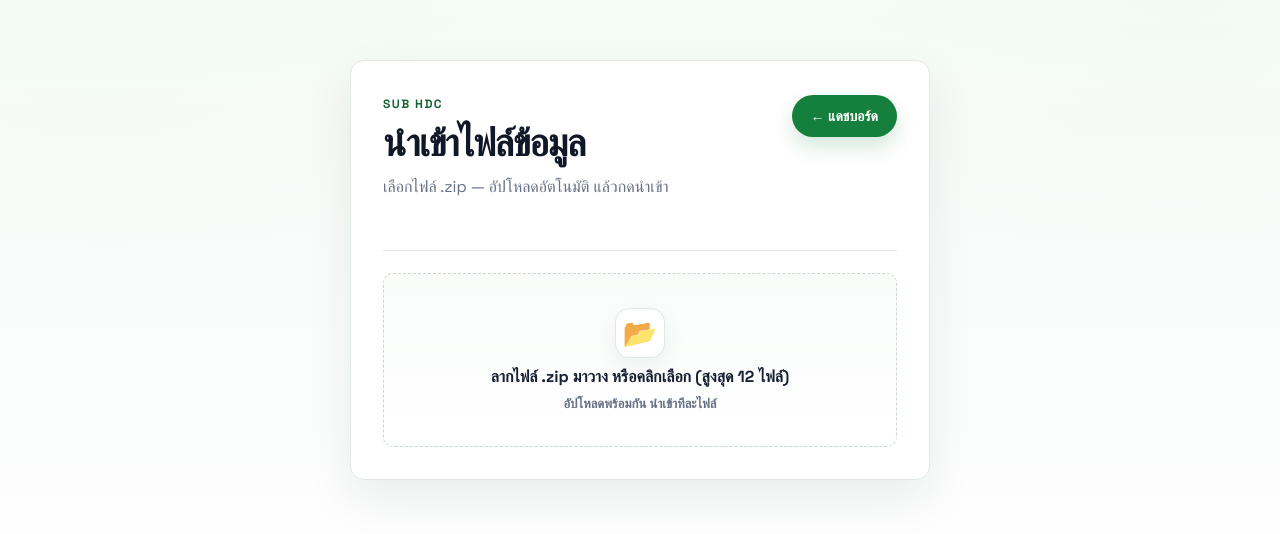
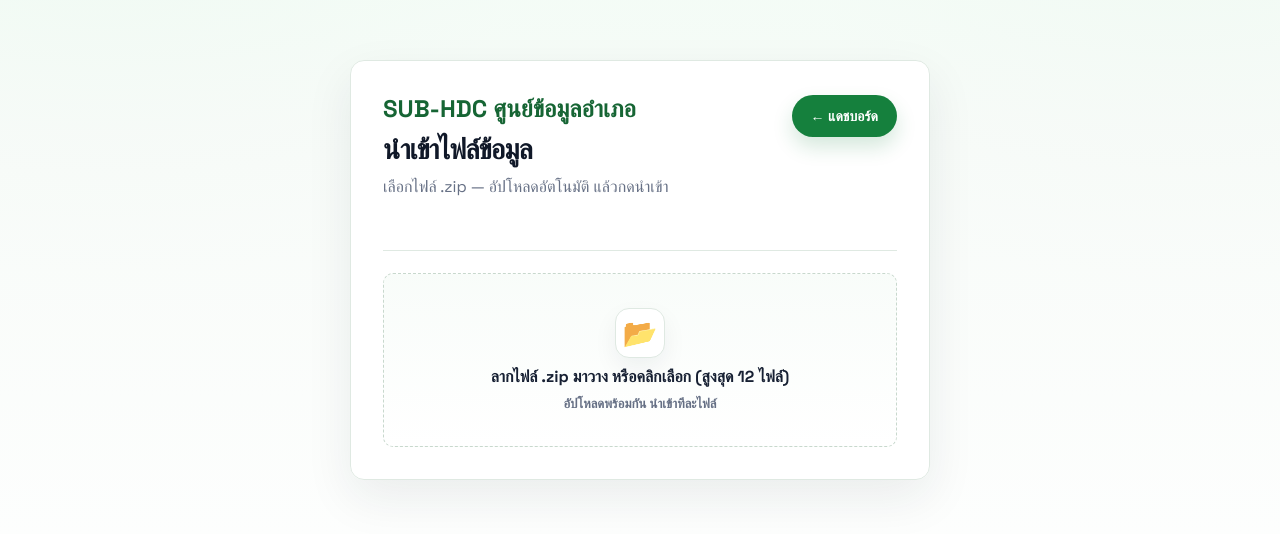
Before and after one commit to tehnplk/SUB_HDC, a Next.js app in the folder webapp/: page /upload in a window 1280 px wide. Shown: the part 130-664 px from the top of the page. Built offline with nearby package versions, Linux system fonts and the light colour scheme.

Commit message:
style: replace dashboard eyebrow/h1 with h4 pageHeaderTitle for SUB-HDC ศูนย์ข้อมูลอำเภอ

```diff
--- a/webapp/app/dashboard/file-list/page.js
+++ b/webapp/app/dashboard/file-list/page.js
@@ -41,8 +41,7 @@ export default function FileListDashboard() {
       <section className="panel panelWide dashboardPanel">
         <div className="headerRow">
           <div>
-            <p className="eyebrow">SUB HDC</p>
-            <h1>Dashboard</h1>
+            <h4 className="pageHeaderTitle">SUB-HDC ศูนย์ข้อมูลอำเภอ</h4>
             <p className="lead">จำนวนข้อมูลสะสมในระบบแยกตามรายแฟ้ม</p>
           </div>
           <Link href="/upload" className="navLink">
--- a/webapp/app/dashboard/hos-list/page.js
+++ b/webapp/app/dashboard/hos-list/page.js
@@ -55,8 +55,7 @@ export default function HosListDashboard() {
       <section className="panel panelWide dashboardPanel">
         <div className="headerRow">
           <div>
-            <p className="eyebrow">SUB HDC</p>
-            <h1>Dashboard</h1>
+            <h4 className="pageHeaderTitle">SUB-HDC ศูนย์ข้อมูลอำเภอ</h4>
             <p className="lead">จำนวนข้อมูลแต่ละแฟ้ม แยกตาม HOSCODE</p>
           </div>
           <Link href="/upload" className="navLink">
--- a/webapp/app/globals.css
+++ b/webapp/app/globals.css
@@ -1009,3 +1009,11 @@ button:disabled {
   background: #ffffff;
   box-shadow: var(--shadow-sm);
 }
+
+.pageHeaderTitle {
+  margin: 0 0 10px;
+  color: var(--accent-strong);
+  font-size: 24px;
+  font-weight: 800;
+  line-height: 1.2;
+}
--- a/webapp/app/person/page.js
+++ b/webapp/app/person/page.js
@@ -32,8 +32,8 @@ export default function PersonPage() {
       <section className="panel panelWide">
         <div className="headerRow">
           <div>
-            <p className="eyebrow">SUB HDC</p>
-            <h1>PERSON</h1>
+            <h4 className="pageHeaderTitle">SUB-HDC ศูนย์ข้อมูลอำเภอ</h4>
+            <h1 style={{ fontSize: "28px", margin: "0 0 10px" }}>PERSON</h1>
             <p className="lead">{data.total.toLocaleString()} รายการ</p>
           </div>
           <Link href="/" className="navLink">← แดชบอร์ด</Link>
--- a/webapp/app/upload/page.js
+++ b/webapp/app/upload/page.js
@@ -7,8 +7,8 @@ export default function UploadPage() {
       <section className="panel">
         <div className="headerRow">
           <div>
-            <p className="eyebrow">SUB HDC</p>
-            <h1>นำเข้าไฟล์ข้อมูล</h1>
+            <h4 className="pageHeaderTitle">SUB-HDC ศูนย์ข้อมูลอำเภอ</h4>
+            <h1 style={{ fontSize: "28px", margin: "0 0 10px" }}>นำเข้าไฟล์ข้อมูล</h1>
             <p className="lead">
               เลือกไฟล์ .zip — อัปโหลดอัตโนมัติ แล้วกดนำเข้า
             </p>
```
